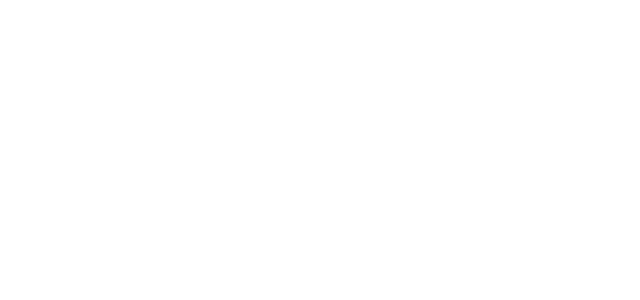
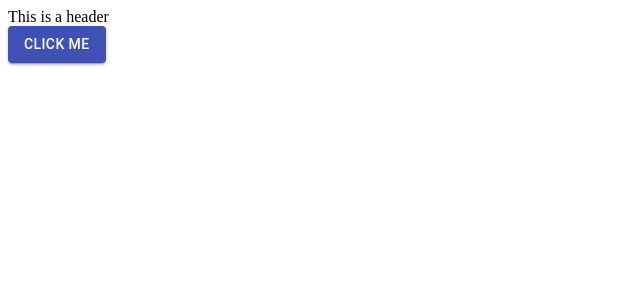
Before and after one commit to abdulhakeemdahir/React-Portfolio, a React (Create React App) app: page / in a window 1280 px wide. Shown: the top 300 px of the page, without its empty margins (0-640 px from the left). Built offline with nearby package versions, Linux system fonts and the light colour scheme.

Commit message:
insalled material icons

```diff
--- a/package.json
+++ b/package.json
@@ -4,6 +4,7 @@
   "private": true,
   "dependencies": {
     "@material-ui/core": "^4.11.3",
+    "@material-ui/icons": "^4.11.2",
     "@testing-library/jest-dom": "^5.11.9",
     "@testing-library/react": "^11.2.5",
     "@testing-library/user-event": "^12.8.1",
--- a/src/App.js
+++ b/src/App.js
@@ -1,7 +1,12 @@
+import Button from "@material-ui/core/Button";
+
 function App() {
 	return (
 		<div className='App'>
-			<header className='App-header'></header>
+			<header className='App-header'>This is a header</header>
+			<Button variant='contained' color='primary'>
+				Click Me
+			</Button>
 		</div>
 	);
 }
```
Also changed, not shown: src/index.js (+7 -7 lines), 1 other file (tests, documents, lock files or other folders).
